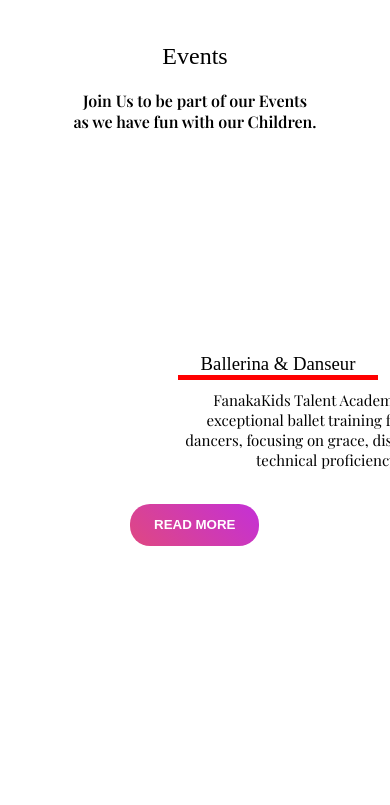
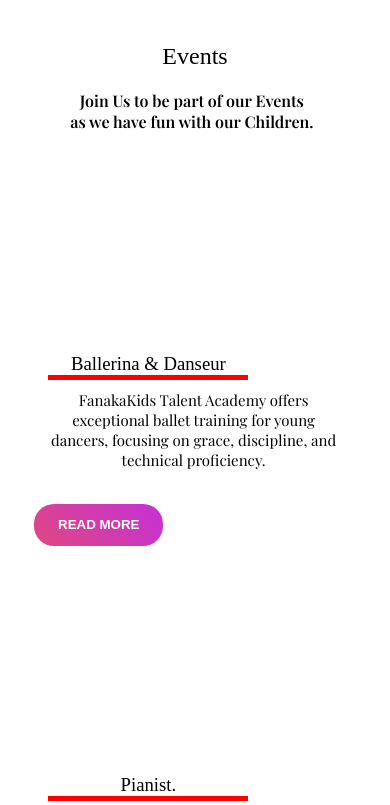
Before and after one commit to tobias-omondi/Fanakakids, a React (Create React App) app in the folder fanakakidstalents/: page / in a window 390 px wide. Shown: the part 1739-2544 px from the top of the page. Built offline with nearby package versions, Linux system fonts and the light colour scheme; a web font is replaced by a local one.

Commit message:
updated css style

```diff
--- a/fanakakidstalents/src/components/Event.css
+++ b/fanakakidstalents/src/components/Event.css
@@ -24,7 +24,7 @@
 }
 .menu-class{
     display: flex;
-    gap: 10rem;
+    gap: 8rem;
     width: 800px;
     margin-left: 50px;
     margin-top: 5%;
@@ -96,25 +96,29 @@
     .menu-class{
         flex-direction: column;
         justify-content: center;
+        margin-top: 5%;
+        gap: 3rem;
     }
     .class-img img {
         max-width: 250px;
         max-height: 300px;
         align-items: center;
-
+        margin-left: -0.5rem;
     }
     .class-headings h3 {
         text-align: center;
-        max-width: 200px
+        max-width: 200px;
+        margin-left: -0.1rem;
     }
     .class-img p {
         max-width: 300px;
-
+        margin-left: -0.4rem;
     }
     .class-headings h4 {
         text-align: center;
+        margin-left: -0.4rem;
     }
-    /* .class-img button {
-        margin-left: 1rem;
-    } */
+    .class-img button {
+        margin-left: -1rem;
+    }
 }
```
